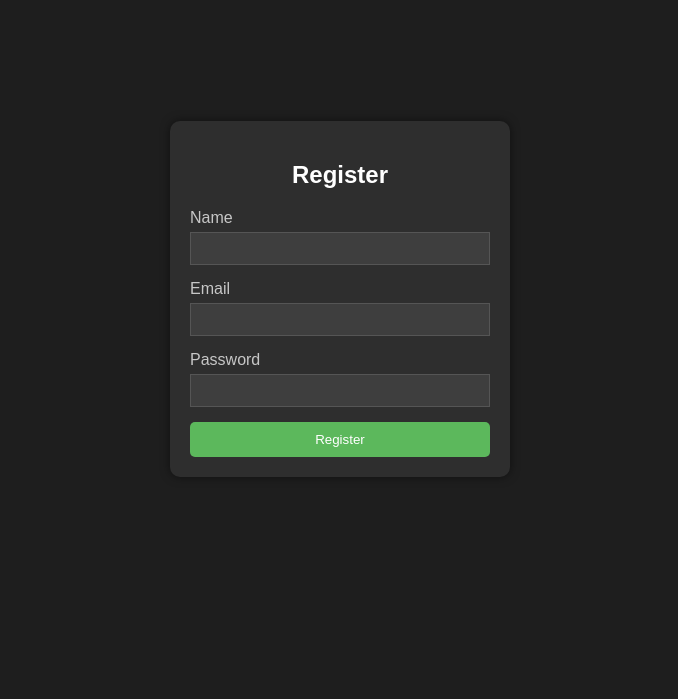
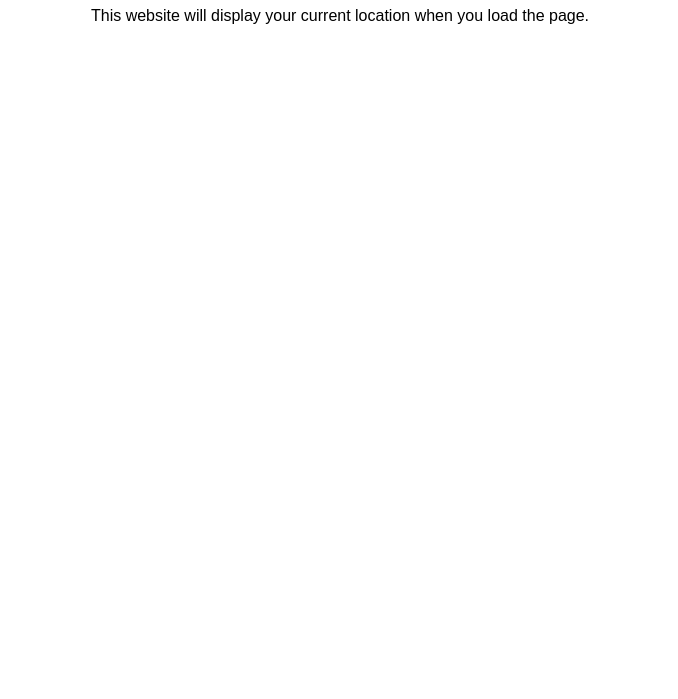
Before and after one commit to CatHead132/CatHead132.github.io, a plain HTML site: page index.html in a window 1280 px wide. Shown: the part 101-800 px from the top of the page, without its empty margins (300-978 px from the left). Drawn offline with Linux system fonts and the light colour scheme.

Commit message:
Update index.html

```diff
--- a/index.html
+++ b/index.html
@@ -1,89 +1,38 @@
 <!DOCTYPE html>
-<html lang="en">
+<html>
 <head>
-    <meta charset="UTF-8">
-    <meta name="viewport" content="width=device-width, initial-scale=1.0">
-    <title>Useful Registration Page</title>
+  <title>Location-Aware Website</title>
   <style>
     body {
       font-family: Arial, sans-serif;
-            background-color: #1e1e1e;
-            color: #c7c7c7;
-            margin: 0;
-            padding: 0;
-            display: flex;
-            justify-content: center;
-            align-items: center;
-            height: 100vh;
+      text-align: center;
+      padding: 20px;
     }
-        .register-container {
-            background-color: #2e2e2e;
-            padding: 20px;
-            border-radius: 10px;
-            box-shadow: 0 0 10px rgba(0, 0, 0, 0.5);
-            width: 300px;
-        }
-        .register-container h2 {
-            text-align: center;
-            margin-bottom: 20px;
-            color: #fff;
-        }
-        .form-group {
-            margin-bottom: 15px;
-        }
-        .form-group label {
-            display: block;
-            margin-bottom: 5px;
-            color: #c7c7c7;
-        }
-        .form-group input {
-            width: 100%;
-            padding: 8px;
-            box-sizing: border-box;
-            background-color: #3e3e3e;
-            border: 1px solid #555;
-            color: #c7c7c7;
-        }
-        .submit-btn {
-            width: 100%;
-            padding: 10px;
-            background-color: #5cb85c;
-            color: #fff;
-            border: none;
-            border-radius: 5px;
-            cursor: pointer;
-        }
-        .submit-btn:hover {
-            background-color: #4cae4c;
+    #location-info {
+      font-size: 24px;
+      font-weight: bold;
+      margin-top: 20px;
     }
   </style>
 </head>
 <body>
-    <div class="register-container">
-        <h2>Register</h2>
-        <form id="registerForm">
-            <div class="form-group">
-                <label for="name">Name</label>
-                <input type="text" id="name" name="name" required>
-            </div>
-            <div class="form-group">
-                <label for="email">Email</label>
-                <input type="email" id="email" name="email" required>
-            </div>
-            <div class="form-group">
-                <label for="password">Password</label>
-                <input type="password" id="password" name="password" required>
-            </div>
-            <button type="submit" class="submit-btn">Register</button>
-        </form>
-    </div>
+  <h1>Welcome to the Location-Aware Website</h1>
+  <p>This website will display your current location when you load the page.</p>
+  <div id="location-info"></div>
+
   <script>
-        document.getElementById('registerForm').addEventListener('submit', function(e) {
-            e.preventDefault(); // Prevent form from submitting normally
+    // Get the user's location using the Geolocation API
+    navigator.geolocation.getCurrentPosition(function(position) {
+      var latitude = position.coords.latitude;
+      var longitude = position.coords.longitude;
 
-            // Perform any additional actions here, e.g., sending data to your server.
-
-            alert('Registration successful!');
+      // Update the location information on the page
+      var locationInfo = document.getElementById("location-info");
+      locationInfo.textContent = "Your location: " + latitude + ", " + longitude;
+    }, function() {
+      // Handle errors if the user doesn't allow location access
+      var locationInfo = document.getElementById("location-info");
+      locationInfo.textContent = "Unable to determine your location.";
     });
   </script>
 </body>
```
Lines whose indentation alone changed are shown as unchanged.
